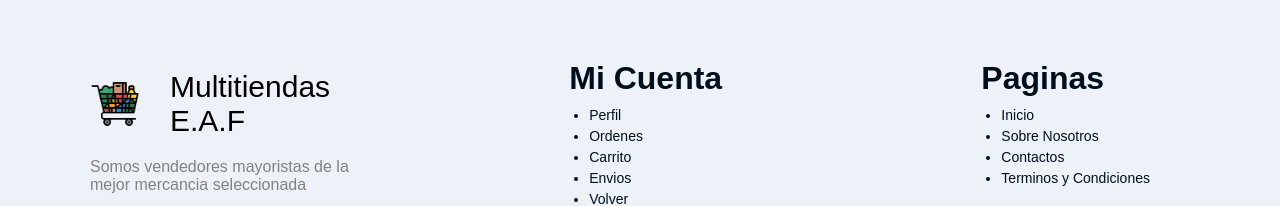
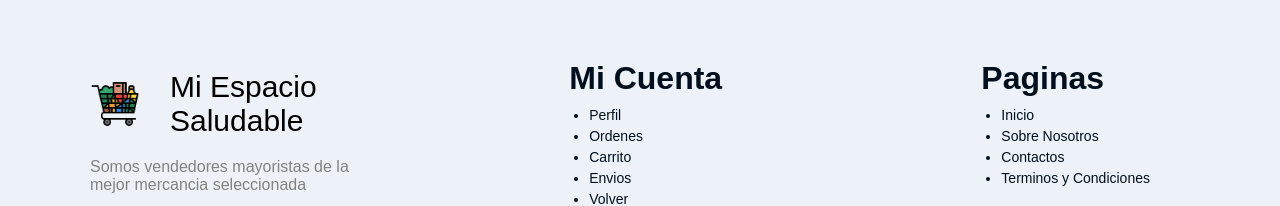
Before and after one commit to Danfall369/reactjs-ecommerce, a React (Create React App) app: page / in a window 1280 px wide. Shown: the part 3898-4104 px from the top of the page. Built offline with nearby package versions, Linux system fonts and the light colour scheme.

Commit message:
Update footer.js

```diff
--- a/src/footer.js
+++ b/src/footer.js
@@ -11,7 +11,7 @@ const Footer = () => {
                 <div className='container'>
                     <div className='about'>
                         <div className='logo'>
-                            <img src='./img/logo.png' alt='logo' width='50px' /><p>Multitiendas E.A.F</p>
+                            <img src='./img/logo.png' alt='logo' width='50px' /><p>Mi Espacio Saludable</p>
                         </div>
                         <div className='detail'>
                             <p>Somos vendedores mayoristas de la mejor mercancia seleccionada</p>
```
